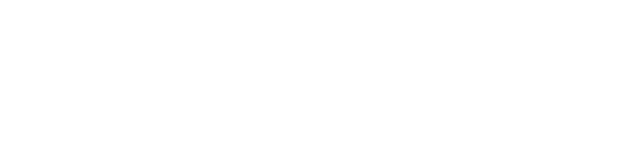
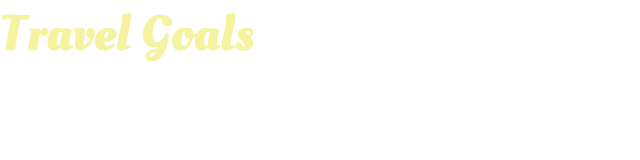
Before and after one commit to janeset/webdev-bootcamp-2022, a plain HTML site: page travel-project/index.html in a window 1280 px wide. Shown: the whole page, without its empty margins (0-640 px from the left). Drawn offline with Linux system fonts and the light colour scheme.

Commit message:
added styles

```diff
--- a/travel-project/index.html
+++ b/travel-project/index.html
@@ -3,15 +3,19 @@
   <head>
     <meta charset="UTF-8" />
     <link rel="stylesheet" href="/styles/styles.css" />
+    <link rel="stylesheet" href="/styles/shared.css" />
     <link rel="preconnect" href="https://fonts.googleapis.com" />
     <link
-      href="https://fonts.googleapis.com/css2?family=Fira+Sans:wght@400;700&family=Oswald:wght@700&family=Roboto:wght@400;900&display=swap"
+      href="https://fonts.googleapis.com/css2?family=Raleway:wght@700&family=Oleo+Script:wght@700&family=Quicksand:wght@300;500;700&display=swap"
       rel="stylesheet"
     />
     <title>Travel Goals</title>
   </head>
   <body>
     <header>
+      <div id="page-logo">
+        <a href="/index.html">Travel Goals</a>
+      </div>
       <nav></nav>
     </header>
     <body>
--- /dev/null
+++ b/travel-project/styles/shared.css
@@ -0,0 +1,12 @@
+body {
+  font-family: "Quicksand", sans-serif;
+  margin: 0;
+}
+
+#page-logo a {
+  font-size: 10px;
+  font-family: "Oleo Script", sans-serif;
+  color: rgb(245, 243, 160);
+  font-size: 50px;
+  text-decoration: none;
+}
```
